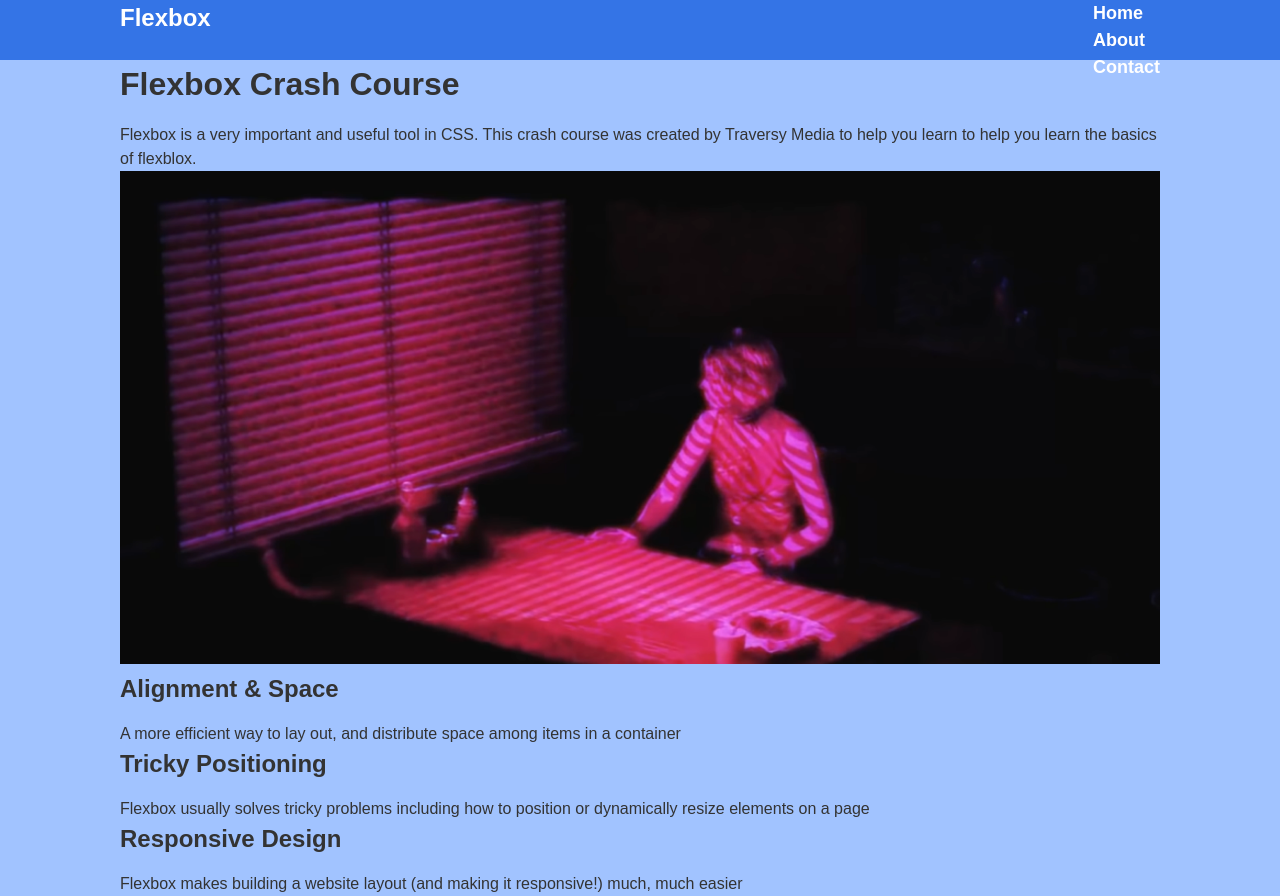
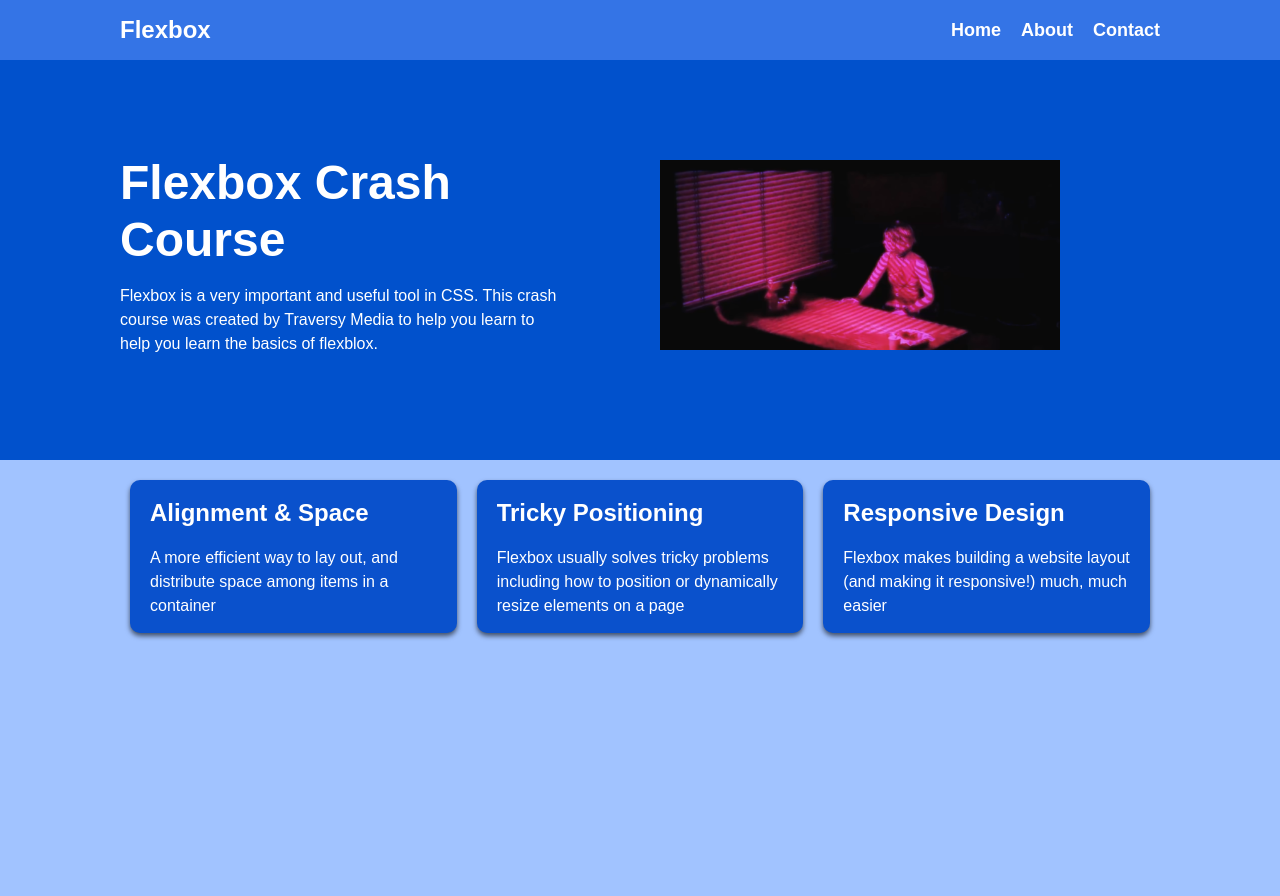
Before and after one commit to victorshamo/flexbox-practice, a plain HTML site: page index.html in a window 1280 px wide. After the commit the page ends 800 px from the top, so only its background shows below. Drawn offline with Linux system fonts and the light colour scheme.

Commit message:
End of tutorial, will add more to it

```diff
--- a/styles.css
+++ b/styles.css
@@ -51,10 +51,88 @@ ul {
 
 }
 
+.navbar a:hover {
+    color: lightblue;
+}
+
 .navbar .container {
     /*it will put them into a row*/
     /*'Flexbox' and 'home.about.contact*/
     display: flex;
     /*it will put a space between the ones above*/
     justify-content: space-between;
+    align-items: center;
+    /*to place the text in the middle*/
+    height: 100%;
 }
+
+/*to put 'home.about.contact' in a row*/
+.navbar ul {
+    display: flex;
+}
+
+.navbar ul li {
+    /*some space between 'home.about.contact'*/
+    margin-left: 20px;
+}
+
+.header {
+    background-color: #0151cc;
+    color: #fff;
+    min-height: 400px;
+}
+
+.header h1 {
+    font-size: 3rem;
+    font-weight: bold;
+    line-height: 1.2;
+}
+
+.header img {
+    max-width: 400px;
+    margin: 100px;
+
+}
+
+.header .container {
+    display: flex;
+    /*to align the text with the img*/
+    align-items: center;
+    justify-content: space-between;
+}
+
+.boxes .container {
+    display: flex;
+    justify-content: space-between;
+}
+
+.box {
+    flex: 1;
+    background: #0a51cc;
+    color: #fff;
+    /*round at the borders*/
+    border-radius: 10px;
+    /*space on top bottom and between them*/
+    margin: 20px 10px;
+    box-shadow: 0 3px 5px rgba(0, 0, 0, 0.6);
+    /*inside*/
+    padding: 15px 20px;
+}
+
+.box h2 {
+    margin-right: 10px;
+}
+
+/*to adjust text and img when responsive*/
+@media(max-width: 768px) {
+    .header .container {
+        flex-direction: column;
+        padding-top: 20px;
+        text-align: center;
+    }
+
+    .boxes .container {
+        display: block;
+        text-align: center;
+    }
+}
```
